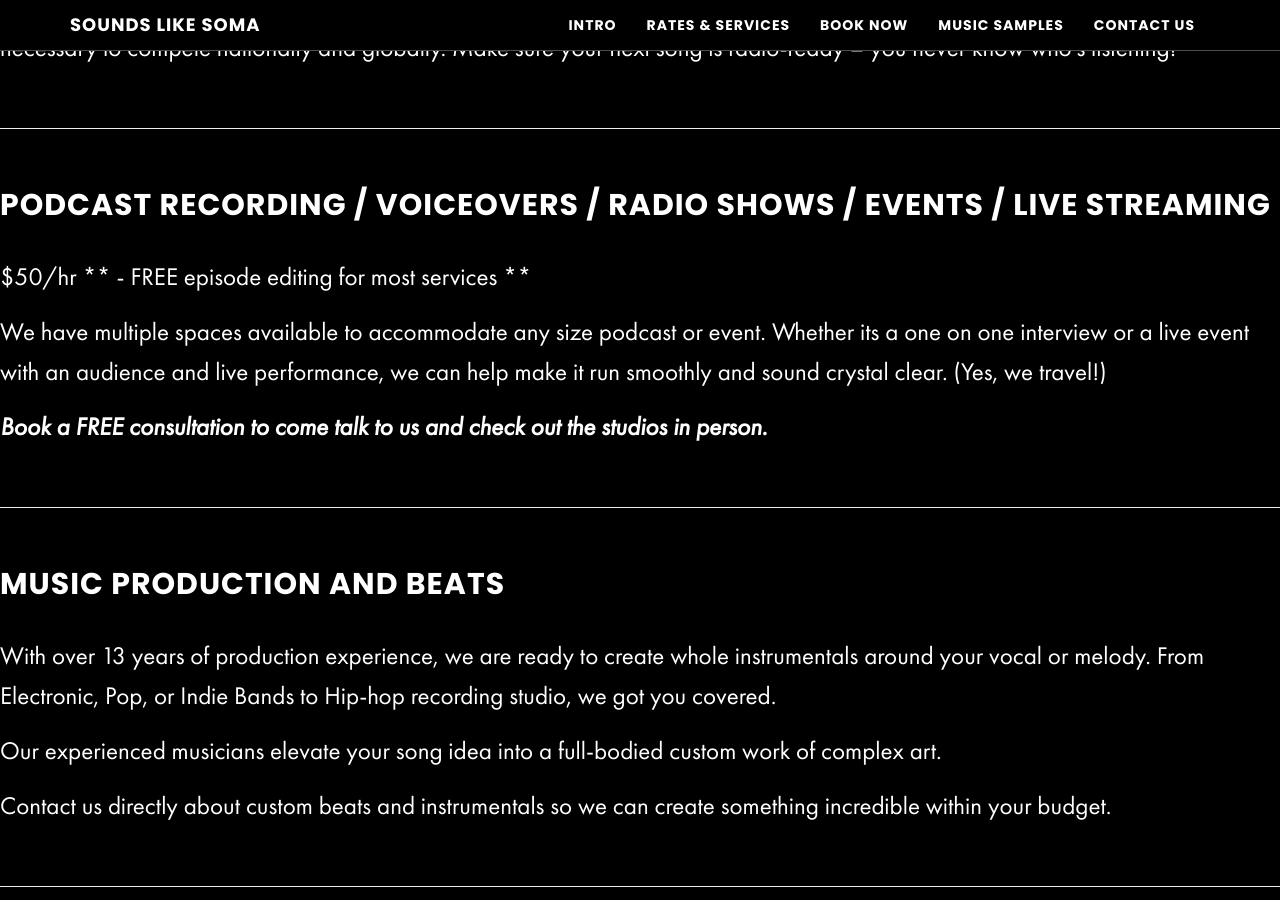
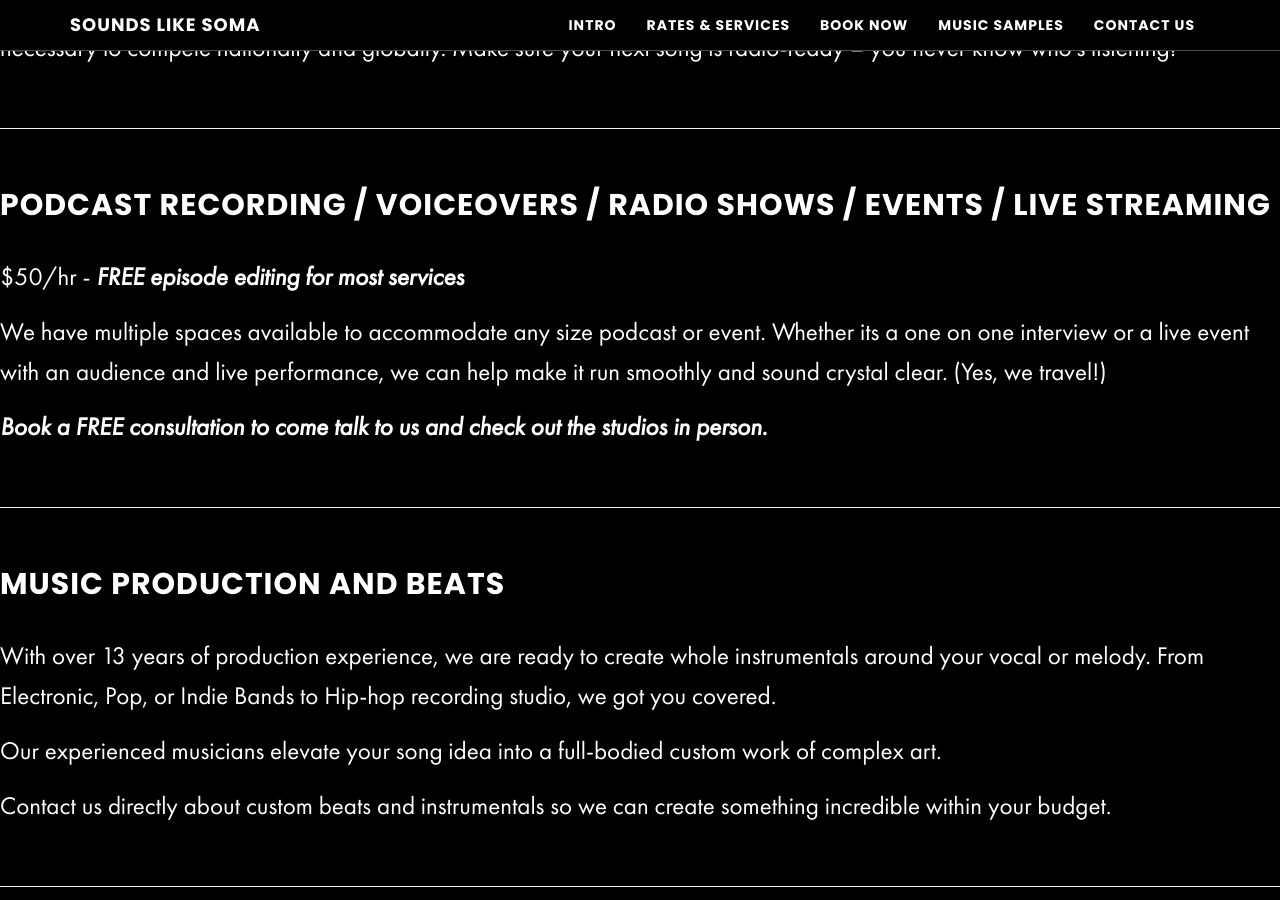
Before and after one commit to zackhanni/Soma-website-classic, a Jekyll site: the page built from _posts/2015-08-02-rates-services.md, in a window 1280 px wide and 900 px high, scrolled down 3371 px. Built offline with Jekyll 4.4.1, drawn with Linux system fonts in a browser that asks for light colours; our own code applies the rules of GitHub Pages for plain Markdown files.

Commit message:
spacing and tuning

```diff
--- a/_posts/2015-08-02-rates-services.md
+++ b/_posts/2015-08-02-rates-services.md
@@ -77,7 +77,7 @@ Mastering is the final step in bringing your recording to its potential. It give
 
 ## Podcast Recording / Voiceovers / Radio Shows / Events / Live Streaming
 
-$50/hr ** - FREE episode editing for most services **
+$50/hr - **_FREE episode editing for most services_**
 
 We have multiple spaces available to accommodate any size podcast or event. Whether its a one on one interview or a live event with an audience and live performance, we can help make it run smoothly and sound crystal clear. (Yes, we travel!)
 
```
Also changed, not shown: _posts/2015-08-03-book-now.md (+2 -1 lines).
